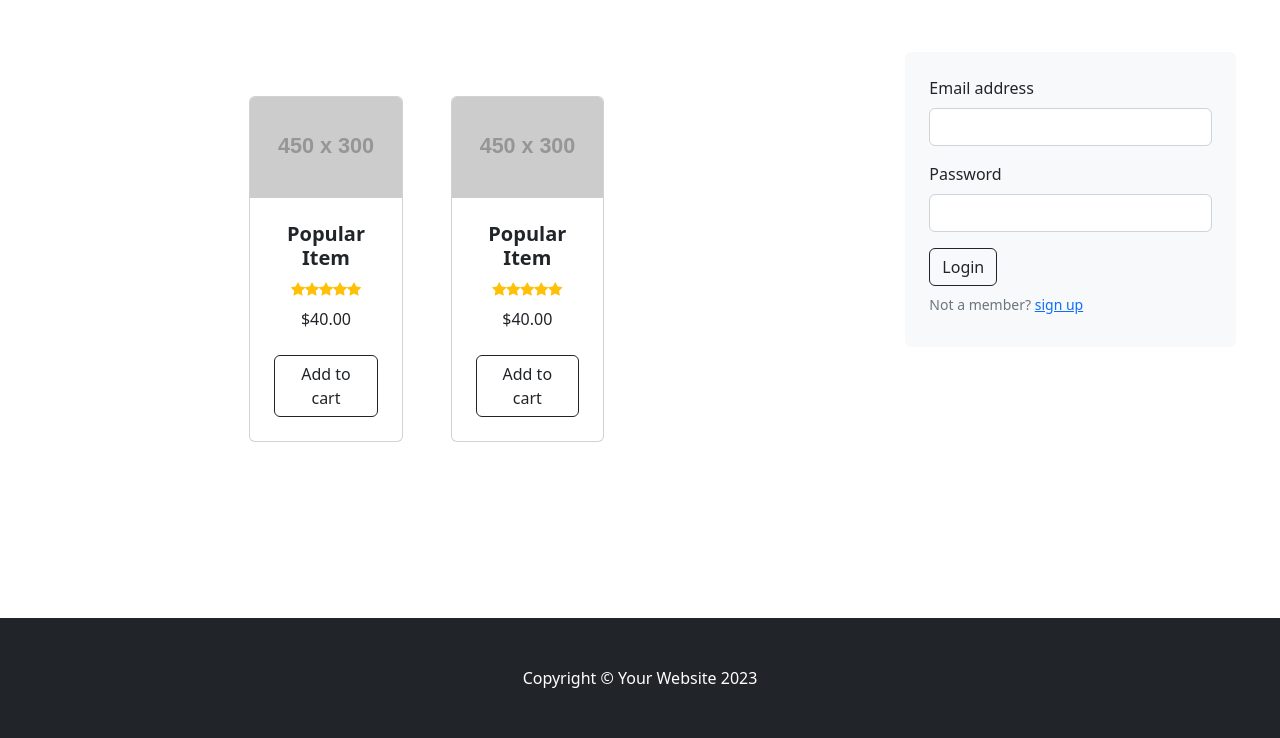
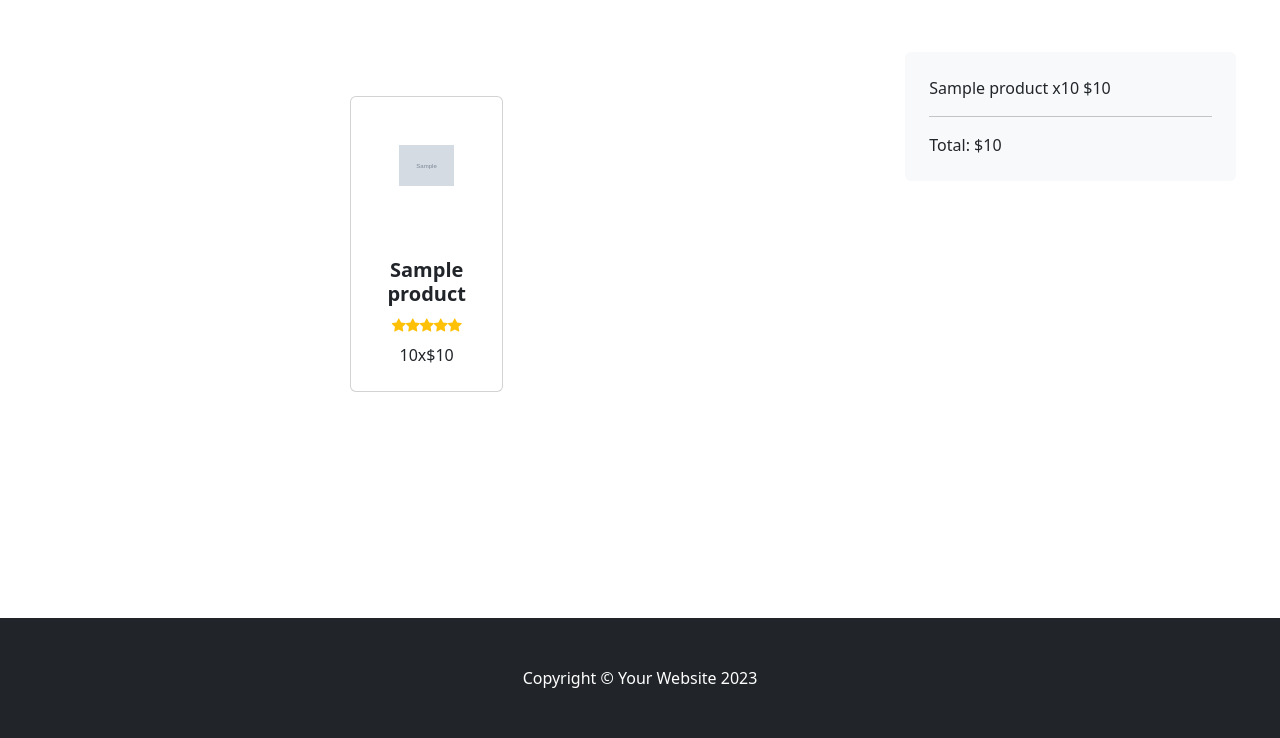
Before and after one commit to fernandonr189/Proyecto-WEB, a PHP site: page /shoppingKart.php in a window 1280 px wide. Shown: the part 62-800 px from the top of the page. Run offline with PHP 8.4, Linux system fonts and the light colour scheme; the visitor is signed in with stand-in values (Sample User, id 1); tables that the repository leaves empty or names only in its code hold one stand-in row (values such as "Sample post"); grey boxes marked "Sample" are stand-in pictures; grey boxes labelled with a size stand in for pictures from a placeholder-image service; some libraries are stand-ins or nearby versions.

Commit message:
added shopping cart

```diff
--- a/products.php
+++ b/products.php
@@ -113,7 +113,7 @@
                                     </div>
                                     <!-- Product actions-->
                                     <div class=\"card-footer p-4 pt-0 border-top-0 bg-transparent\">
-                                        <div class=\"text-center\"><a class=\"btn btn-outline-dark mt-auto\" href=\"product.php\">Add to cart</a></div>
+                                        <div class=\"text-center\"><a class=\"btn btn-outline-dark mt-auto\" href=\"php/addToCart.php?id=" . $id . "&productId=" . $rows['ID'] . "&amount=1" . "\">Add to cart</a></div>
                                     </div>
                                 </div>
                             </div>
--- a/shoppingKart.php
+++ b/shoppingKart.php
@@ -1,4 +1,5 @@
 <?php
+	include 'php/connection.php';
     session_start();
     @$user = $_SESSION['name'];
     @$id = $_SESSION['id'];
@@ -20,6 +21,15 @@
             <i class=\"bi-door-open me-1\"> Logout</i>
         </button>
     </form>";
+
+	$sql = "SELECT p.NAME, p.IMAGE, p.PRICE, sum(p.PRICE), p.DESCRIPTION, sum(s.AMOUNT), s.ID FROM PRODUCTS p, SHOPPING_CART s, USERS u WHERE s.PRODUCT_ID = p.ID AND s.USER_ID = u.ID AND u.ID = $id GROUP BY p.name";
+	$result = $conn->query($sql);
+    $concepts = array();
+
+	//$sql_price = "SELECT sum(p.price) FROM products p, shopping_kart s, user_login_info u WHERE s.product_id = p.id AND s.user_id = u.id AND u.id = $id";
+	//$result_price = $conn->query($sql_price);
+
+	$conn->close();
 ?>
 <!DOCTYPE html>
 <html lang="en" class="h-100">
@@ -67,60 +77,40 @@
                 <section class="py-5">
                     <div class="container px-4 px-lg-5 mt-5">
                         <div class="row gx-4 gx-lg-5 row-cols-2 row-cols-md-3 row-cols-xl-4 justify-content-center">
-                            <div class="col mb-5">
-                                <div class="card h-100">
+                            <?php
+                                $price = 0;
+                                while($rows = $result->fetch_assoc()) {
+                                    $price = $price + $rows['sum(p.PRICE)'];
+                                    array_push($concepts, $rows['NAME'] . " x" . $rows['sum(s.AMOUNT)'] . " " . "$" . $rows['sum(p.PRICE)'] . " ");
+                                    echo "
+                                    <div class=\"col mb-5\">
+                                        <div class=\"card h-100\">
                                             <!-- Product image-->
-                                    <img class="card-img-top" src="https://dummyimage.com/450x300/dee2e6/6c757d.jpg" alt="..." />
+                                            <img class=\"card-img-top p-5 \" src=\"php/" . $rows['IMAGE'] . "\" alt=\"...\" />
                                             <!-- Product details-->
-                                    <div class="card-body p-4">
-                                        <div class="text-center">
+                                            <div class=\"card-body p-4\">
+                                                <div class=\"text-center\">
                                                     <!-- Product name-->
-                                            <h5 class="fw-bolder">Popular Item</h5>
+                                                    <a href=\"product.php" . "?product_id=" . $rows['ID'] . " \" class=\"link-dark text-decoration-none\">
+                                                        <h5 class=\"fw-bolder\">" . $rows['NAME'] . "</h5>
+                                                    </a>
                                                     <!-- Product reviews-->
-                                            <div class="d-flex justify-content-center small text-warning mb-2">
-                                                <div class="bi-star-fill"></div>
-                                                <div class="bi-star-fill"></div>
-                                                <div class="bi-star-fill"></div>
-                                                <div class="bi-star-fill"></div>
-                                                <div class="bi-star-fill"></div>
+                                                    <div class=\"d-flex justify-content-center small text-warning mb-2\">
+                                                        <div class=\"bi-star-fill\"></div>
+                                                        <div class=\"bi-star-fill\"></div>
+                                                        <div class=\"bi-star-fill\"></div>
+                                                        <div class=\"bi-star-fill\"></div>
+                                                        <div class=\"bi-star-fill\"></div>
                                                     </div>
                                                     <!-- Product price-->
-                                            $40.00
-                                        </div>
-                                    </div>
-                                    <!-- Product actions-->
-                                    <div class="card-footer p-4 pt-0 border-top-0 bg-transparent">
-                                        <div class="text-center"><a class="btn btn-outline-dark mt-auto" href="product.php">Add to cart</a></div>
+                                                    " . $rows['sum(s.AMOUNT)'] . "x$" .$rows['PRICE'] . "
                                                 </div>
                                             </div>
                                         </div>
-                            <div class="col mb-5">
-                                <div class="card h-100">
-                                    <!-- Product image-->
-                                    <img class="card-img-top" src="https://dummyimage.com/450x300/dee2e6/6c757d.jpg" alt="..." />
-                                    <!-- Product details-->
-                                    <div class="card-body p-4">
-                                        <div class="text-center">
-                                            <!-- Product name-->
-                                            <h5 class="fw-bolder">Popular Item</h5>
-                                            <!-- Product reviews-->
-                                            <div class="d-flex justify-content-center small text-warning mb-2">
-                                                <div class="bi-star-fill"></div>
-                                                <div class="bi-star-fill"></div>
-                                                <div class="bi-star-fill"></div>
-                                                <div class="bi-star-fill"></div>
-                                                <div class="bi-star-fill"></div>
                                     </div>
-                                            <!-- Product price-->
-                                            $40.00
-                                        </div>
-                                    </div>
-                                    <!-- Product actions-->
-                                    <div class="card-footer p-4 pt-0 border-top-0 bg-transparent">
-                                        <div class="text-center"><a class="btn btn-outline-dark mt-auto" href="product.php">Add to cart</a></div>
-                                    </div>
-                                </div>
-                            </div>
+                                    ";
+                                }
+                            ?>
                         </div>
                     </div>
                 </section>
@@ -128,21 +118,20 @@
             <div class="col-md-4">
                 <div class="p-5">
                     <div class="container p-4 m-1 bg-light  rounded">
-                        <form>
-                            <div class="mb-3">
-                                <label for="exampleInputEmail1" class="form-label">Email address</label>
-                                <input type="email" class="form-control" id="exampleInputEmail1" aria-describedby="emailHelp">
+                        <div>
+                            <?php
+                                foreach($concepts as $concept) {
+                                    echo "
+                                    <div>
+                                        " . $concept . "
                                     </div>
-                            <div class="mb-3">
-                                <label for="exampleInputPassword1" class="form-label">Password</label>
-                                <input type="password" class="form-control" id="exampleInputPassword1">
+                                    <hr>";
+                                }
+                            ?>
+                            <?php
+                            echo "Total: $" . $price;
+                            ?>
                         </div>
-                                <button type="submit" class="btn btn-outline-dark">Login</button>
-                            <div id="emailHelp" class="form-text my-2">
-                                Not a member?
-                                <a href="signup.php">sign up</a>
-                            </div>
-                        </form>
                     </div>
                 </div>
             </div>
```
Also changed, not shown: php/addToCart.php (added, +17 -0 lines). Lines whose indentation alone changed are shown as unchanged.
